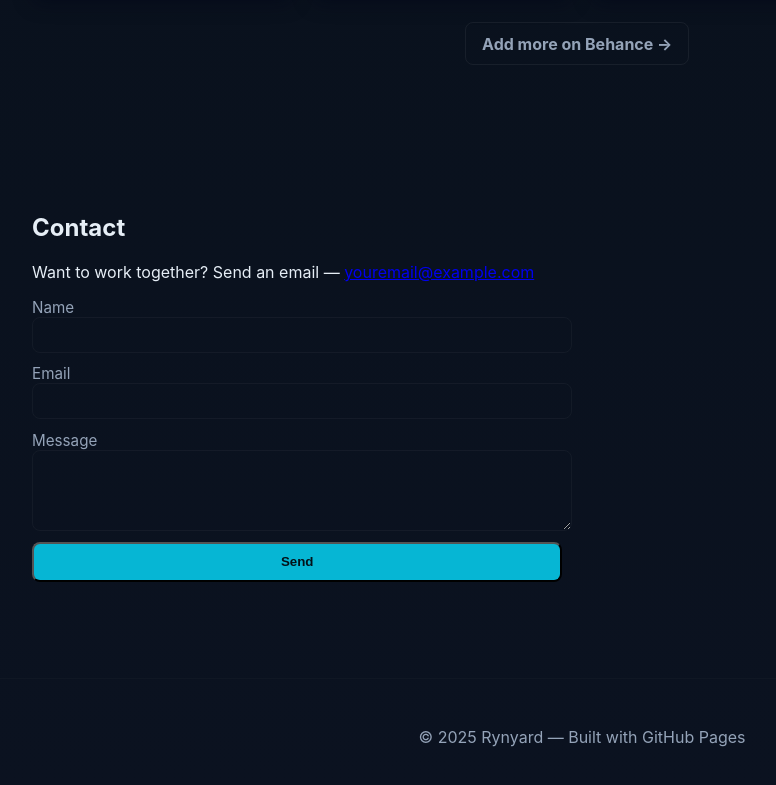
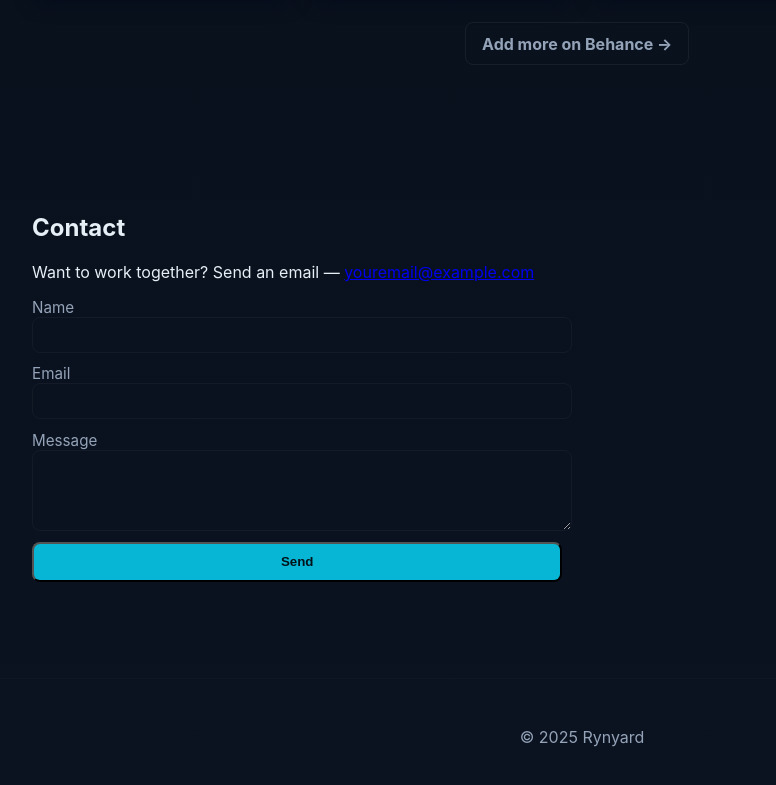
Before and after one commit to msnbritto-source/rynyard.github.io., a plain HTML site: page index.html in a window 1280 px wide. Shown: the part 1303-2088 px from the top of the page, without its empty margins (58-834 px from the left). Drawn offline with Linux system fonts and the light colour scheme; a script that the page names is missing.

Commit message:
Update index.html

```diff
--- a/index.html
+++ b/index.html
@@ -102,7 +102,7 @@
 
 <footer class="footer">
   <div class="container">
-    <p>© 2025 Rynyard — Built with GitHub Pages</p>
+    <p>© 2025 Rynyard</p>
   </div>
 </footer>
 
```
